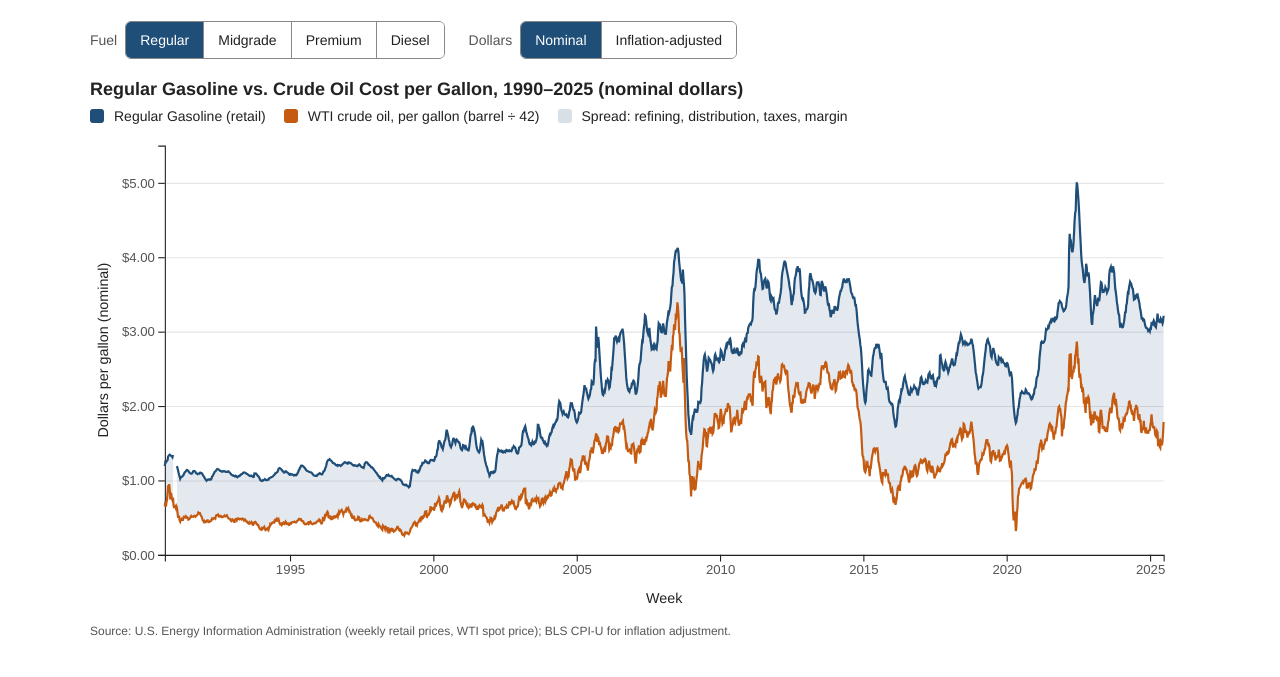
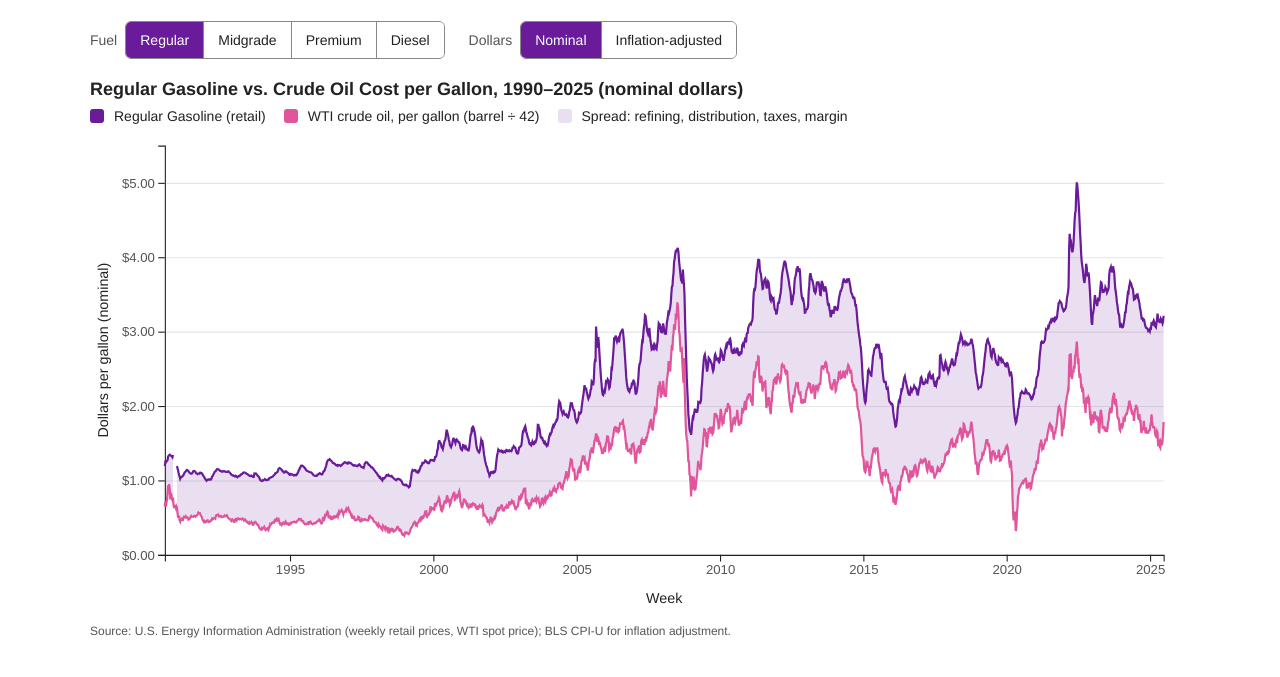
Before and after one commit to madelineboss/Gas-Vs-Oil, a plain HTML site: page frontend/index.html in a window 1280 px wide. Shown: the part 83-760 px from the top of the page. Drawn offline with nearby package versions, Linux system fonts and the light colour scheme.

Commit message:
CHanging colors

```diff
--- a/frontend/css/style.css
+++ b/frontend/css/style.css
@@ -1,9 +1,12 @@
 :root {
-    --text: #222222;
-    --muted: #555555;
-    --background: #ffffff;
-    --gas: #1f4e79;
-    --crude: #c55a11;
+  --text: #222222;
+  --muted: #555555;
+  --background: #ffffff;
+  --gas: #6a1b9a;                          /* deep purple: retail fuel price */
+  --crude: #e0559b;                        /* pink: crude oil */
+  --spread-fill: rgba(106, 27, 154, 0.14); /* light purple: the spread */
+  --increase: #e0559b;                     /* pink: crude price increases */
+  --decrease: #6a1b9a;                     /* purple: crude price decreases */
 }
 
 body{
@@ -126,7 +129,7 @@ header p{
 
 .swatch.gas { background: var(--gas); }
 .swatch.crude { background: var(--crude); }
-.swatch.spread { background: rgba(31, 78, 121, 0.18); }
+.swatch.spread { background: var(--spread-fill); }
 
 /* ---- Chart marks ---- */
 .line {
@@ -138,7 +141,7 @@ header p{
 .crude-line { stroke: var(--crude); }
 
 .spread-area {
-  fill: rgba(31, 78, 121, 0.12);
+  fill: var(--spread-fill);
 }
 
 .axis text {
```
